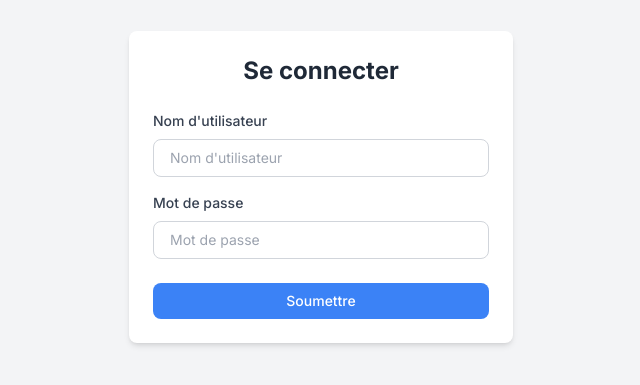
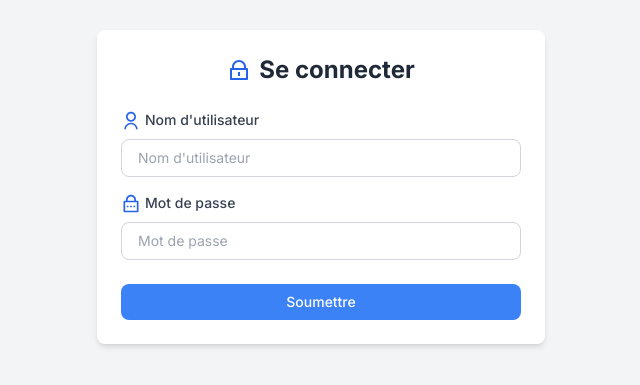
Before and after one commit to valraiso-innov/genai-ublo-reformulate, a Next.js app: page /login in a window 1280 px wide. Shown: the part 213-598 px from the top of the page, without its empty margins (319-959 px from the left). Built offline with nearby package versions, Linux system fonts and the light colour scheme; no server answers.

Commit message:
small: fix loading and feedback

```diff
--- a/src/@types/index.d.ts
+++ b/src/@types/index.d.ts
@@ -27,6 +27,7 @@ type Reformulation = {
   action: string;
   parameters: ParametersLLM;
   isAdditionalSettings: AdditionalSettingsEnabled;
+  rating?: "like" | "dislike";
 };
 
 interface Example {
--- a/src/app/login/page.tsx
+++ b/src/app/login/page.tsx
@@ -1,17 +1,22 @@
 "use client";
 
-import { useState } from 'react';
-import { useForm } from 'react-hook-form';
-import { useRouter } from 'next/navigation';
+import { useState } from "react";
+import { useForm } from "react-hook-form";
+import { useRouter } from "next/navigation";
 import * as Api from "@/services/login-api";
+import {RiLockLine, RiLockPasswordLine, RiUserLine} from "@remixicon/react";
 
 type Login = {
-  username: string,
-  password: string,
+  username: string;
+  password: string;
 };
 
 function LoginPage() {
-  const { register, handleSubmit, formState: { errors } } = useForm<Login>();
+  const {
+    register,
+    handleSubmit,
+    formState: { errors },
+  } = useForm<Login>();
   const router = useRouter();
   const [serverError, setServerError] = useState<string | null>(null);
 
@@ -19,40 +24,81 @@ function LoginPage() {
     const token = `${username}|${password}`;
     const success = await Api.login(token);
     if (success) {
-      sessionStorage.setItem('token', token);
+      sessionStorage.setItem("token", token);
       router.push("/");
     } else {
-      setServerError("Nom d'utilisateur ou mot de passe invalide. Veuillez réessayer.");
+      setServerError(
+        "Nom d'utilisateur ou mot de passe invalide. Veuillez réessayer.",
+      );
     }
   };
 
   return (
     <div className="flex items-center justify-center min-h-screen bg-gray-100">
-      <form onSubmit={handleSubmit(onSubmit)} className="w-full max-w-sm p-6 bg-white rounded-lg shadow-md">
-        <h2 className="mb-6 text-2xl font-bold text-center text-gray-800">Se connecter</h2>
+      <form
+        onSubmit={handleSubmit(onSubmit)}
+        className="w-full max-w-md p-6 bg-white rounded-lg shadow-md"
+      >
+        <h2 className="mb-6 text-2xl font-bold text-center text-gray-800 flex items-center justify-center">
+          <RiLockLine size={24} className="mr-2 text-blue-600" />
+          Se connecter
+        </h2>
         <div className="mb-4">
-          <label htmlFor="username" className="block mb-2 text-sm font-medium text-gray-700">Nom d&apos;utilisateur</label>
+          <label
+            htmlFor="username"
+            className="block mb-2 text-sm font-medium text-gray-700"
+          >
+            <RiUserLine size={20} className="inline-block mr-1 text-blue-600" />
+            Nom d&apos;utilisateur
+          </label>
           <input
             type="text"
             id="username"
             placeholder="Nom d'utilisateur"
             {...register("username", { required: "Username is required" })}
-            className={`w-full px-4 py-2 text-sm border rounded-lg focus:outline-none focus:ring-2 ${errors.username ? 'border-red-500 focus:ring-red-500' : 'border-gray-300 focus:ring-blue-500'}`}
+            className={`w-full px-4 py-2 text-sm border rounded-lg focus:outline-none focus:ring-2 ${
+              errors.username
+                ? "border-red-500 focus:ring-red-500"
+                : "border-gray-300 focus:ring-blue-500"
+            }`}
           />
-          {errors.username && <p className="mt-1 text-sm text-red-600">{errors.username.message}</p>}
+          {errors.username && (
+            <p className="mt-1 text-sm text-red-600">
+              {errors.username.message}
+            </p>
+          )}
         </div>
         <div className="mb-6">
-          <label htmlFor="password" className="block mb-2 text-sm font-medium text-gray-700">Mot de passe</label>
+          <label
+            htmlFor="password"
+            className="block mb-2 text-sm font-medium text-gray-700"
+          >
+            <RiLockPasswordLine
+              size={20}
+              className="inline-block mr-1 text-blue-600"
+            />
+            Mot de passe
+          </label>
           <input
             type="password"
             id="password"
             placeholder="Mot de passe"
             {...register("password", { required: "Password is required" })}
-            className={`w-full px-4 py-2 text-sm border rounded-lg focus:outline-none focus:ring-2 ${errors.password ? 'border-red-500 focus:ring-red-500' : 'border-gray-300 focus:ring-blue-500'}`}
+            className={`w-full px-4 py-2 text-sm border rounded-lg focus:outline-none focus:ring-2 ${
+              errors.password
+                ? "border-red-500 focus:ring-red-500"
+                : "border-gray-300 focus:ring-blue-500"
+            }`}
           />
-          {errors.password && <p className="mt-1 text-sm text-red-600">{errors.password.message}</p>}
+          {errors.password && (
+            <p className="mt-1 text-sm text-red-600">
+              {errors.password.message}
+            </p>
+          )}
         </div>
-        {serverError && <p className="mb-4 text-sm text-center text-red-600">{serverError}</p>}
+        {serverError && (
+          <p className="mb-4 text-sm text-center text-red-600">{serverError}</p>
+        )}
         <button
           type="submit"
           className="w-full px-4 py-2 text-sm font-medium text-white bg-blue-500 rounded-lg hover:bg-blue-600 focus:outline-none focus:ring-2 focus:ring-blue-500 focus:ring-offset-2"
--- a/src/components/generate.tsx
+++ b/src/components/generate.tsx
@@ -3,7 +3,9 @@
 import React, { useRef, useState } from "react";
 import { generateText, callReformulateApi } from "@/utils/generate-text";
 import {
+  RiMagicFill,
   RiMagicLine,
+  RiSparklingFill,
   RiSparklingLine,
   RiThumbDownFill,
   RiThumbDownLine,
@@ -27,10 +29,9 @@ const GeneratePage: React.FC<GeneratePromps> = ({
   const textOutRef = useRef<HTMLTextAreaElement | null>(null);
   const textInRef = useRef<HTMLTextAreaElement | null>(null);
 
-  const [loading, setLoading] = useState<boolean>(false);
-  const [feedbackGiven, setFeedbackGiven] = useState<
-    "none" | "like" | "dislike"
-  >("none");
+  const [loadingSpark, setLoadingSpark] = useState<boolean>(false);
+  const [loadingMagic, setLoadingMagic] = useState<boolean>(false);
+
   const { isSelected, selection } = useSelection(textOutRef);
 
   const disabled = !isSelected || !selection;
@@ -38,7 +39,7 @@ const GeneratePage: React.FC<GeneratePromps> = ({
   const active = reformulationWithHistory.current.isAdditionalSettings;
 
   const generate = async () => {
-    setLoading(true);
+    setLoadingSpark(true);
     if (!reformulationWithHistory.current.textIn) {
       alert("Veuillez entrer le texte à reformuler.");
       return;
@@ -69,6 +70,7 @@ const GeneratePage: React.FC<GeneratePromps> = ({
             textIn: reformulationWithHistory.current.textIn,
             textOut: data ? data.message : "",
             action: "generate",
+            rating: undefined,
           },
         });
       } else {
@@ -79,16 +81,17 @@ const GeneratePage: React.FC<GeneratePromps> = ({
             textIn: reformulationWithHistory.current.textIn,
             textOut: data ? data.message : "",
             action: "generate",
+            rating: undefined,
           },
         });
       }
     }
-    setLoading(false);
+    setLoadingSpark(false);
   };
 
   const reformulate = async () => {
     if (disabled) return;
-    setLoading(true);
+    setLoadingMagic(true);
     const data = await callReformulateApi(
       selection,
       parameters.provider,
@@ -114,9 +117,10 @@ const GeneratePage: React.FC<GeneratePromps> = ({
             )
           : "",
         action: "selection",
+        rating: undefined,
       },
     });
-    setLoading(false);
+    setLoadingMagic(false);
   };
 
   useAutosize(reformulationWithHistory.current.textIn, textInRef);
@@ -167,8 +171,14 @@ const GeneratePage: React.FC<GeneratePromps> = ({
   };
 
   const handleFeedback = (type: "like" | "dislike") => {
-    if (feedbackGiven === "none") {
-      setFeedbackGiven(type);
+    if (reformulationWithHistory.current.rating === undefined) {
+      dispatch({
+        type: "crush",
+        payload: {
+          ...reformulationWithHistory.current,
+          rating: type,
+        },
+      });
       return userFeedback(type, {
         textIn: reformulationWithHistory.current.textIn,
         textOut: reformulationWithHistory.current.textOut,
@@ -200,9 +210,13 @@ const GeneratePage: React.FC<GeneratePromps> = ({
         <button
           onClick={generate}
           className={`relative group block gap-2 text-xs p-2 rounded-full transition-colors duration-200 select-none
-          hover:text-msem-button  ${loading ? "text-msem-button" : "bg-white"}`}
+          hover:text-msem-button  ${loadingSpark ? "text-msem-button" : "bg-white"}`}
         >
-          <RiSparklingLine size={18} />
+          {loadingSpark ? (
+            <RiSparklingFill size={18} className="animate-spin" />
+          ) : (
+            <RiSparklingLine size={18} />
+          )}
           <span
             className="z-50 pointer-events-none absolute left-full top-1/2 transform -translate-y-1/2 ml-2
             whitespace-nowrap bg-blue-900 text-white text-xs rounded py-1 px-2 opacity-0
@@ -232,10 +246,14 @@ const GeneratePage: React.FC<GeneratePromps> = ({
             <button
               onClick={reformulate}
               className={`relative group block gap-2 text-xs p-2 rounded-full transition-colors duration-200 select-none ${
-                loading ? "text-msem-button" : "bg-white"
+                loadingMagic ? "text-msem-button" : "bg-white"
               } ${!disabled ? "hover:text-msem-button" : "text-slate-300 cursor-not-allowed"}`}
             >
-              <RiMagicLine size={18} />
+              {loadingMagic ? (
+                <RiMagicFill size={18} className="animate-pulse"/>
+              ) : (
+                <RiMagicLine size={18} />
+              )}
               <span
                 className="z-50 pointer-events-none absolute left-full top-1/2 transform -translate-y-1/2 ml-2
                 whitespace-nowrap bg-blue-900 text-white text-xs rounded py-1 px-2 opacity-0
@@ -247,10 +265,10 @@ const GeneratePage: React.FC<GeneratePromps> = ({
             <button
               onClick={() => handleFeedback("like")}
               className={`relative group block gap-2 text-xs p-2 rounded-full transition-colors duration-200 select-none
-              ${feedbackGiven !== "none" ? "text-gray-300 cursor-not-allowed" : "hover:text-msem-button"}`}
-              disabled={feedbackGiven !== "none"}
+              ${reformulationWithHistory.current.rating !== undefined ? "text-gray-300 cursor-not-allowed" : "hover:text-msem-button"}`}
+              disabled={reformulationWithHistory.current.rating !== undefined}
             >
-              {feedbackGiven === "like" ? (
+              {reformulationWithHistory.current.rating === "like" ? (
                 <RiThumbUpFill size={18} />
               ) : (
                 <RiThumbUpLine size={18} />
@@ -259,10 +277,10 @@ const GeneratePage: React.FC<GeneratePromps> = ({
             <button
               onClick={() => handleFeedback("dislike")}
               className={`relative group block gap-2 text-xs p-2 rounded-full transition-colors duration-200 select-none
-              ${feedbackGiven !== "none" ? "text-gray-300 cursor-not-allowed" : "hover:text-msem-button"}`}
-              disabled={feedbackGiven !== "none"}
+              ${reformulationWithHistory.current.rating !== undefined ? "text-gray-300 cursor-not-allowed" : "hover:text-msem-button"}`}
+              disabled={reformulationWithHistory.current.rating !== undefined}
             >
-              {feedbackGiven === "dislike" ? (
+              {reformulationWithHistory.current.rating === "dislike" ? (
                 <RiThumbDownFill size={18} />
               ) : (
                 <RiThumbDownLine size={18} />
```
